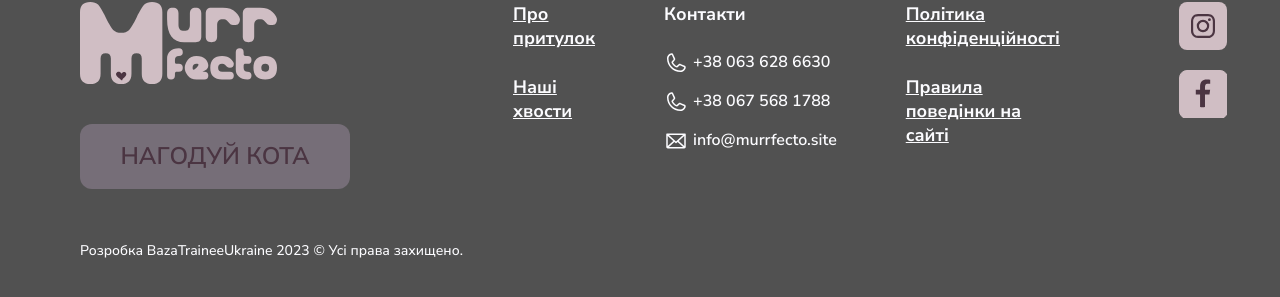
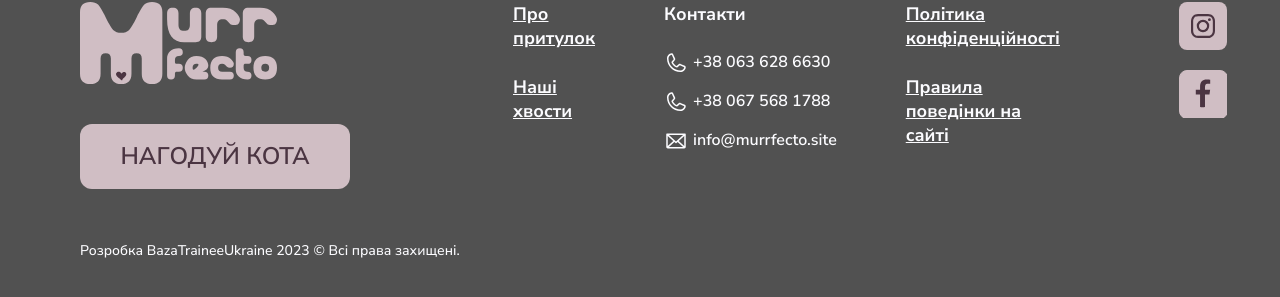
Before and after one commit to murrfecto/murrfecto1, a React (Create React App) app in the folder client/: page / in a window 1280 px wide. In both pictures the pointer is over the link 215 px from the left and 4053 px from the top of the page. Shown: the part 3897-4194 px from the top of the page. Built offline with nearby package versions, Linux system fonts and the light colour scheme; no server answers; the HTML template or start-up script is replaced by a standard one.

Commit message:
correct hover color for donate-btn
+ correct text in footer copyright

```diff
--- a/client/src/components/Footer/Footer.js
+++ b/client/src/components/Footer/Footer.js
@@ -110,7 +110,7 @@ const Footer = () => {
           </ul>
         </div>
         <p className="footer_copyrights">
-          Розробка BazaTraineeUkraine 2023 &#169; Усі права захищено.{" "}
+          Розробка BazaTraineeUkraine 2023 &#169; Всі права захищені.{" "}
         </p>
       </div>
     </footer>
--- a/client/src/components/Footer/Footer.scss
+++ b/client/src/components/Footer/Footer.scss
@@ -39,7 +39,7 @@
   cursor: pointer;
 
   &:hover {
-    background-color: $color-btn-hover;
+    background-color: $color-card;
     color: $color-btn;
   }
 }
--- a/client/src/components/Navbar/Navbar.scss
+++ b/client/src/components/Navbar/Navbar.scss
@@ -41,10 +41,9 @@
 
       &:hover {
         color: $color-btn;
-        border-bottom: 1px solid $color-blue;;
+        border-bottom: 1px solid $color-blue;
       }
     }
-
   }
 
   #donation {
@@ -72,7 +71,7 @@
     }
 
     &:hover {
-      background-color: $color-btn-hover;
+      background-color: $color-card;
     }
   }
 }
```
